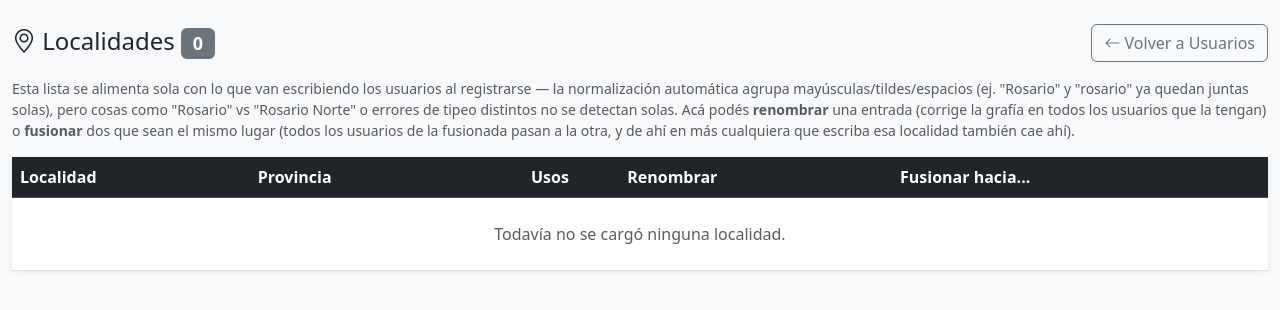
After one commit to danielvega-inmobiliaria/presupuestopro, a Flask app: template templates/admin/localidades.html in a window 1280 px wide. The commit adds this page. Shown: the top 310 px of the page. Run offline with Flask 3, Linux system fonts and the light colour scheme; the template is opened without the code that fills it, so the values that code supplies are empty; some libraries are stand-ins or nearby versions.

Commit message:
fix: filtro de provincia (select fijo, match exacto) + localidad con datalist real + Admin > Localidades para fusionar duplicados a mano + nota de error de precios en Costo/m2

```diff
--- a/routes/landing.py
+++ b/routes/landing.py
@@ -44,7 +44,12 @@ def _guardar_localidad(ciudad_libre, provincia):
     """Agrupa `ciudad_libre` contra lo ya cargado por otros usuarios (misma
     clave normalizada = mismo lugar) y devuelve el nombre a guardar en
     users.ciudad: si ya existía, reusa la grafía canónica; si es nueva, usa
-    tal cual la escribió este usuario y queda como canónica para el próximo."""
+    tal cual la escribió este usuario y queda como canónica para el próximo.
+
+    Fix 10/07/2026: si esa clave fue fusionada a mano por Daniel (Admin >
+    Localidades) hacia otra entrada, sigue la cadena hasta la canónica final
+    en vez de reusar la vieja — así una fusión hecha hoy también agrupa a
+    los usuarios que se registren después."""
     ciudad_libre = (ciudad_libre or '').strip()
     if not ciudad_libre:
         return ''
@@ -53,16 +58,28 @@ def _guardar_localidad(ciudad_libre, provincia):
         return ciudad_libre
     db = get_db()
     existente = db.execute(
-        "SELECT nombre_display FROM localidades WHERE clave_normalizada=?", (clave,)
+        "SELECT clave_normalizada, nombre_display, merged_en FROM localidades WHERE clave_normalizada=?",
+        (clave,)
     ).fetchone()
     if existente:
+        destino = existente
+        visitados = {existente['clave_normalizada']}
+        while destino['merged_en'] and destino['merged_en'] not in visitados:
+            siguiente = db.execute(
+                "SELECT clave_normalizada, nombre_display, merged_en FROM localidades WHERE clave_normalizada=?",
+                (destino['merged_en'],)
+            ).fetchone()
+            if not siguiente:
+                break
+            visitados.add(siguiente['clave_normalizada'])
+            destino = siguiente
         db.execute(
             "UPDATE localidades SET veces_usada = veces_usada + 1 WHERE clave_normalizada=?",
-            (clave,)
+            (destino['clave_normalizada'],)
         )
         db.commit()
         db.close()
-        return existente['nombre_display']
+        return destino['nombre_display']
     db.execute(
         "INSERT INTO localidades (clave_normalizada, nombre_display, provincia, veces_usada) VALUES (?,?,?,1)",
         (clave, ciudad_libre, provincia or '')
--- a/templates/admin/dashboard.html
+++ b/templates/admin/dashboard.html
@@ -86,6 +86,9 @@
         <a href="{{ url_for('admin.usuario_nuevo') }}" class="btn btn-outline-success">
           <i class="bi bi-person-plus"></i> Nuevo usuario
         </a>
+        <a href="{{ url_for('admin.localidades') }}" class="btn btn-outline-secondary">
+          <i class="bi bi-geo-alt"></i> Localidades (fusionar duplicados)
+        </a>
         <a href="{{ url_for('admin.precios') }}" class="btn btn-outline-secondary">
           <i class="bi bi-tags"></i> Precios de materiales
         </a>
--- /dev/null
+++ b/templates/admin/localidades.html
@@ -0,0 +1,85 @@
+{% extends 'base.html' %}
+{% block title %}Localidades — Admin{% endblock %}
+
+{% block content %}
+<div class="d-flex justify-content-between align-items-center mb-3">
+  <h4 class="mb-0"><i class="bi bi-geo-alt"></i> Localidades <span class="badge bg-secondary">{{ filas|length }}</span></h4>
+  <a href="{{ url_for('admin.usuarios') }}" class="btn btn-outline-secondary">
+    <i class="bi bi-arrow-left"></i> Volver a Usuarios
+  </a>
+</div>
+
+<p class="text-muted small">
+  Esta lista se alimenta sola con lo que van escribiendo los usuarios al registrarse — la normalización automática
+  agrupa mayúsculas/tildes/espacios (ej. "Rosario" y "rosario" ya quedan juntas solas), pero cosas como
+  "Rosario" vs "Rosario Norte" o errores de tipeo distintos no se detectan solas. Acá podés <strong>renombrar</strong>
+  una entrada (corrige la grafía en todos los usuarios que la tengan) o <strong>fusionar</strong> dos que sean el
+  mismo lugar (todos los usuarios de la fusionada pasan a la otra, y de ahí en más cualquiera que escriba esa
+  localidad también cae ahí).
+</p>
+
+{% set activas = filas|rejectattr('merged_en')|list %}
+
+<div class="card">
+  <div class="table-responsive">
+    <table class="table table-hover mb-0 align-middle">
+      <thead class="table-dark">
+        <tr>
+          <th>Localidad</th>
+          <th>Provincia</th>
+          <th class="text-center">Usos</th>
+          <th>Renombrar</th>
+          <th>Fusionar hacia...</th>
+        </tr>
+      </thead>
+      <tbody>
+        {% for f in filas %}
+        <tr class="{% if f.merged_en %}table-secondary{% endif %}">
+          <td>
+            {{ f.nombre_display }}
+            {% if f.merged_en %}
+              <div class="small text-muted">
+                <i class="bi bi-arrow-right"></i> fusionada en
+                <strong>{{ por_clave[f.merged_en].nombre_display if f.merged_en in por_clave else f.merged_en }}</strong>
+              </div>
+            {% endif %}
+          </td>
+          <td class="small text-muted">{{ f.provincia or '—' }}</td>
+          <td class="text-center"><span class="badge bg-primary">{{ f.veces_usada }}</span></td>
+          <td>
+            {% if not f.merged_en %}
+            <form method="post" action="{{ url_for('admin.localidad_renombrar', lid=f.id) }}" class="d-flex gap-1">
+              <input type="text" name="nombre_display" value="{{ f.nombre_display }}"
+                     class="form-control form-control-sm" style="min-width:140px">
+              <button type="submit" class="btn btn-sm btn-outline-primary"><i class="bi bi-check"></i></button>
+            </form>
+            {% endif %}
+          </td>
+          <td>
+            {% if not f.merged_en %}
+            <form method="post" action="{{ url_for('admin.localidad_fusionar') }}" class="d-flex gap-1">
+              <input type="hidden" name="origen_id" value="{{ f.id }}">
+              <select name="destino_id" class="form-select form-select-sm" style="min-width:140px" required>
+                <option value="">Elegí destino...</option>
+                {% for otra in activas %}
+                  {% if otra.id != f.id %}
+                  <option value="{{ otra.id }}">{{ otra.nombre_display }}</option>
+                  {% endif %}
+                {% endfor %}
+              </select>
+              <button type="submit" class="btn btn-sm btn-outline-warning"
+                      onclick="return confirm('¿Fusionar {{ f.nombre_display }} hacia la elegida? Todos los usuarios con {{ f.nombre_display }} van a pasar a la otra.')">
+                <i class="bi bi-arrow-right-circle"></i>
+              </button>
+            </form>
+            {% endif %}
+          </td>
+        </tr>
+        {% else %}
+        <tr><td colspan="5" class="text-center text-muted py-4">Todavía no se cargó ninguna localidad.</td></tr>
+        {% endfor %}
+      </tbody>
+    </table>
+  </div>
+</div>
+{% endblock %}
```
Also changed, not shown: database.py (+19 -0 lines), routes/admin.py (+90 -6 lines), templates/admin/usuarios.html (+21 -11 lines), templates/costo_m2/resultado.html (+10 -0 lines).
